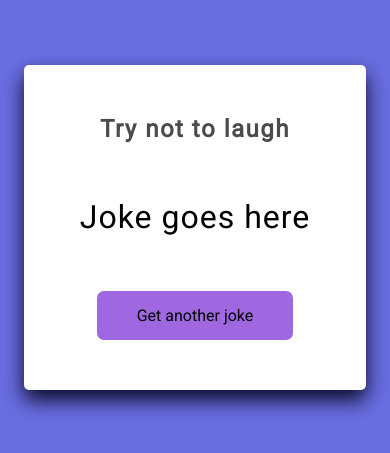
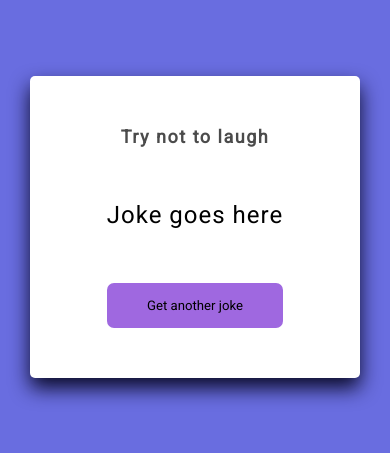
Before and after one commit to DuraN777/JavaScript-Projects, a plain HTML site: page 09. Joke Generator/index.html in a window 390 px wide. Shown: the part 195-648 px from the top of the page. Drawn offline with Linux system fonts and the light colour scheme; no server answers.

Commit message:
media query & font size

```diff
--- a/09. Joke Generator/style.css
+++ b/09. Joke Generator/style.css
@@ -23,7 +23,7 @@ body {
   max-width: 100%;
   width: 800px;
   text-align: center;
-  margin: 1.5rem;
+  margin: 2.5rem;
 }
 
 h2 {
@@ -45,7 +45,7 @@ h2 {
   border: 0;
   border-radius: 7px;
   padding: 15px 40px;
-  font-size: 1rem;
+  font-size: 1.1rem;
   cursor: pointer;
   font-family: inherit;
 }
@@ -57,3 +57,9 @@ h2 {
 .btn:focus {
   outline: 0;
 }
+
+@media (max-width: 800px) {
+  html {
+    font-size: 12px;
+  }
+}
```
